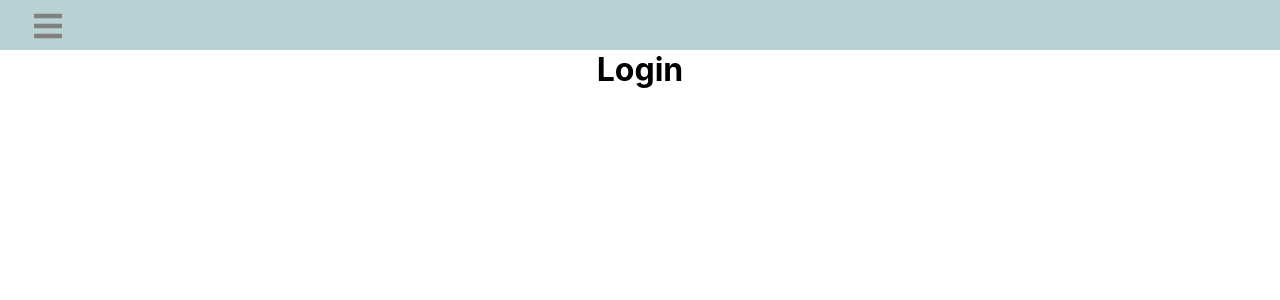
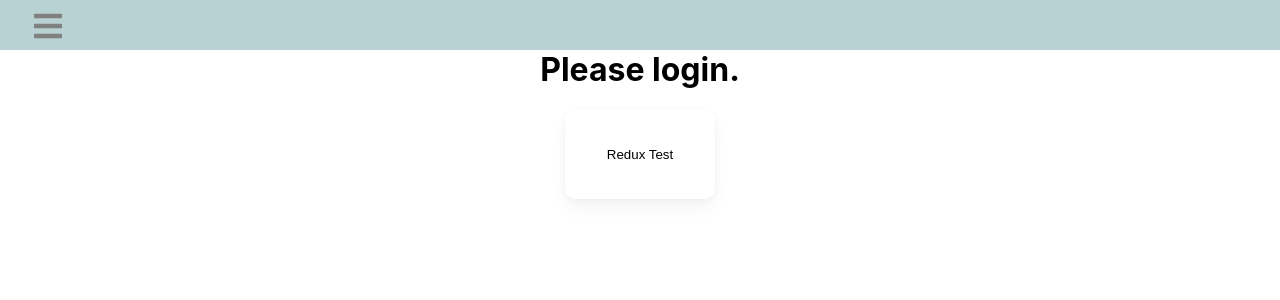
Before and after one commit to tylercodes1/Team7ProjectRepo, a React (Create React App) app: page /login in a window 1280 px wide. Shown: the top 300 px of the page. Built offline with nearby package versions, Linux system fonts and the light colour scheme.

Commit message:
Added Redux with a clickable test on Login page

```diff
--- a/src/components/HomePageWelcome/WelcomeMessage/WelcomeMessage.js
+++ b/src/components/HomePageWelcome/WelcomeMessage/WelcomeMessage.js
@@ -2,26 +2,16 @@ import React, { useState } from "react";
 import { FaPlus } from "react-icons/fa";
 import { IconContext } from "react-icons";
 import "./WelcomeMessage.css";
-import {useSelector, useDispatch} from 'react-redux';
-import {login} from '../../../store/actions/actionTypes'
 
 export default function WelcomeMessage() {
 
-  // test for redux
-  const isLogged = useSelector (state => state.isLogged);
-  const dispatch = useDispatch();
-  // test for redux
-
-
   return (
     <div className="welcome-message">
-      {isLogged ? <h1>You have loged in.</h1> : <p className="message">Let’s figure out where to eat!</p>}
+      <p className="message">Let’s figure out where to eat!</p>
       <button
         className="welcome-message-button"
-        // onClick={() => console.log("route to screen")}
-        // test for redux
-        onClick = {() => dispatch(login())}
-      >
+        onClick={() => console.log("route to screen")}
+        >
         <IconContext.Provider
           value={{
             size: "35px",
--- /dev/null
+++ b/src/components/Login/LoginComponent.js
@@ -0,0 +1,29 @@
+import React from 'react';
+import { useSelector, useDispatch } from 'react-redux';
+import { login } from '../../store/actions/actionTypes';
+import { IconContext } from "react-icons";
+
+export default function LoginComponent() {
+    // test for redux
+    const isLogged = useSelector(state => state.isLogged);
+    const dispatch = useDispatch();
+    // test for redux
+    return (
+        <div>
+            { isLogged ? <h1>Loged in successfully</h1> : <h1>Please login.</h1>
+            }
+            <button
+                className="welcome-message-button"
+                // test for redux
+                onClick={() => dispatch(login())}
+            ><IconContext.Provider
+                value={{
+                    size: "35px",
+                }}
+            >
+                </IconContext.Provider>Redux Test
+            </button>
+        </div>
+    )
+
+}
--- a/src/pages/LoginPage.js
+++ b/src/pages/LoginPage.js
@@ -1,8 +1,13 @@
 import React from 'react';
+import LoginComponent from '../components/Login/LoginComponent';
 export default class LoginPage extends React.Component {
     render() {
         return (
-            <h1>Login</h1>
+            <>
+                <div>
+                    <LoginComponent></LoginComponent>
+                </div>
+            </>
         )
     }
 }
```
Also changed, not shown: 1 other file (tests, documents, lock files or other folders).
